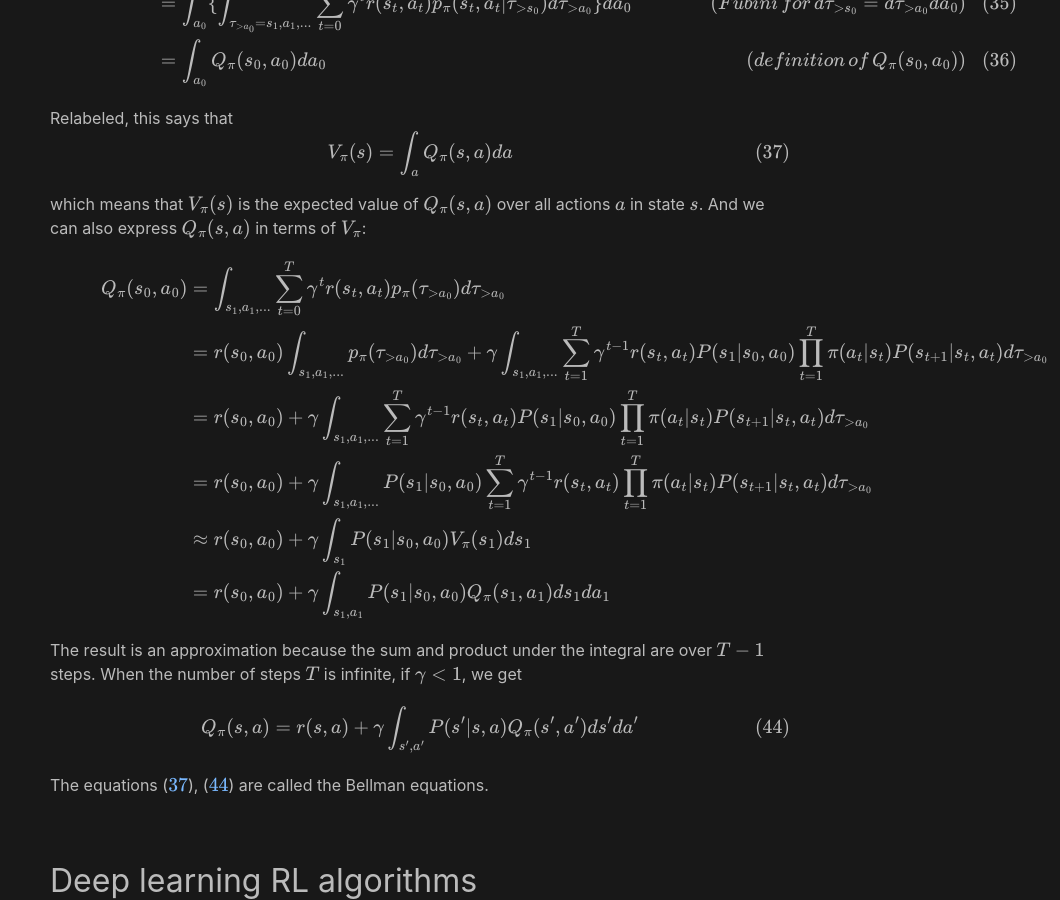
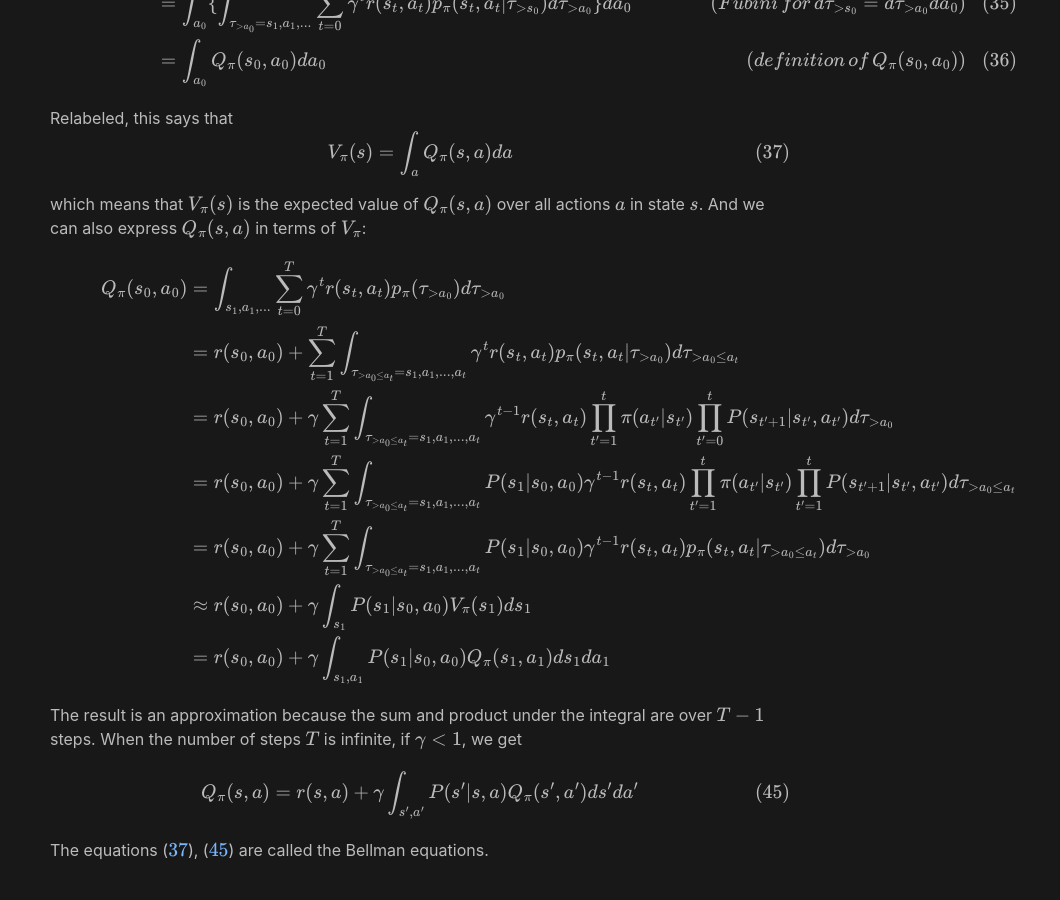
Before and after one commit to analytiq-hub/sigagent.github.io, a Jekyll site: the page built from machine_learning/_posts/2021-02-13-introduction_to_machine_learning.md, in a window 1280 px wide and 900 px high, scrolled down 7286 px. Shown: the whole window, without its empty margins (220-1280 px from the left). Built offline with Jekyll 4.4.1, drawn with Linux system fonts in a browser that asks for light colours; formulas are drawn with MathJax 3; a script that is not in the unit is left out.

Commit message:
*** empty log message ***

```diff
--- a/machine_learning/_posts/2021-02-13-introduction_to_machine_learning.md
+++ b/machine_learning/_posts/2021-02-13-introduction_to_machine_learning.md
@@ -288,10 +288,11 @@ which means that $$V_\pi(s)$$ is the expected value of $$Q_\pi(s, a)$$ over all
 $$
 \begin{align}
 Q_\pi(s_0, a_0) & = \int_{s_1, a_1, ...} \sum_{t=0}^{T} \gamma^{t} r(s_t, a_t) p_\pi(\tau_{>a_0}) d\tau_{>a_0} \hspace{1cm} & (definition \, of \, expectation) \\
-& = r(s_0, a_0) \int_{s_1, a_1, ...} p_\pi(\tau_{>a_0}) d\tau_{>a_0} + \gamma \int_{s_1, a_1, ...} \sum_{t=1}^{T} \gamma^{t-1} r(s_t, a_t) P(s_{1} \vert s_0, a_0) \prod_{t=1}^T \pi(a_t \vert s_t) P(s_{t+1} \vert s_t, a_t) d\tau_{>a_0} \hspace{1cm} & (definition \, of \, p_\pi(\tau_{>a_0})) \\
-& = r(s_0, a_0) + \gamma \int_{s_1, a_1, ...} \sum_{t=1}^{T} \gamma^{t-1} r(s_t, a_t) P(s_{1} \vert s_0, a_0) \prod_{t=1}^T \pi(a_t \vert s_t) P(s_{t+1} \vert s_t, a_t) d\tau_{>a_0} \hspace{1cm} & (integral \, of \, p_\pi(\tau_{>a_0}) \, is \, 1) \\
-& = r(s_0, a_0) + \gamma \int_{s_1, a_1, ...} P(s_{1} \vert s_0, a_0) \sum_{t=1}^{T} \gamma^{t-1} r(s_t, a_t) \prod_{t=1}^T \pi(a_t \vert s_t) P(s_{t+1} \vert s_t, a_t) d\tau_{>a_0} \hspace{1cm} & (bring \, out \, P(s_{1} \vert s_0, a_0)) \\
-& \approx r(s_0, a_0) + \gamma \int_{s_1} P(s_{1} \vert s_0, a_0) V_\pi(s_1) ds_1 \hspace{1cm} & (definition \, of \, V_\pi(s_1)) \\
+& = r(s_0,a_0) + \sum_{t=1}^{T} \int_{\tau_{>a_0 \le a_t} = s_1, a_1, ..., a_t} \gamma^{t} r(s_t, a_t) p_\pi(s_t, a_t \vert \tau_{>a_0}) d\tau_{>a_0 \le a_t} \hspace{1cm} & (as \, shown \, before) \\
+& = r(s_0, a_0) + \gamma \sum_{t=1}^{T} \int_{\tau_{>a_0 \le a_t} = s_1, a_1, ..., a_t} \gamma^{t-1} r(s_t, a_t) \prod_{t'=1}^t \pi(a_{t'} \vert s_{t'}) \prod_{t'=0}^t P(s_{t'+1} \vert s_{t'}, a_{t'}) d\tau_{>a_0} \hspace{1cm} & (definition \, of \, p_\pi(\tau_{>a_0 \le a_t})) \\
+& = r(s_0, a_0) + \gamma \sum_{t=1}^{T} \int_{\tau_{>a_0 \le a_t} = s_1, a_1, ..., a_t} P(s_{1} \vert s_0, a_0) \gamma^{t-1} r(s_t, a_t) \prod_{t'=1}^t \pi(a_{t'} \vert s_{t'}) \prod_{t'=1}^t P(s_{t'+1} \vert s_{t'}, a_{t'}) d\tau_{>a_0 \le a_t} \hspace{1cm} & (bring \, P(s_1 \vert s_0,a_0) \, out \, of \, \prod_{t'=0}^t) \\
+& = r(s_0, a_0) + \gamma \sum_{t=1}^{T} \int_{\tau_{>a_0 \le a_t} = s_1, a_1, ..., a_t} P(s_{1} \vert s_0, a_0) \gamma^{t-1} r(s_t, a_t) p_\pi(s_t, a_t \vert \tau_{>a_0 \le a_t}) d\tau_{>a_0} \hspace{1cm} & (replace \, with \, p_\pi(s_t, a_t \vert \tau_{>a_0 \le a_t})) \\
+& \approx r(s_0, a_0) + \gamma \int_{s_1} P(s_{1} \vert s_0, a_0) V_\pi(s_1) ds_1 \hspace{1cm} & (definition \, of \, V_\pi(s_1) \, for \, T-1) \\
 & = r(s_0, a_0) + \gamma \int_{s_1, a_1} P(s_{1} \vert s_0, a_0) Q_\pi(s_1, a_1) ds_1 da_1 \hspace{1cm} & (V_\pi(s_1) \, as \, expected \, value \, of \, Q_\pi(s_1, a_1) \, over \, a_1) \\
 \end{align}
 $$
```
